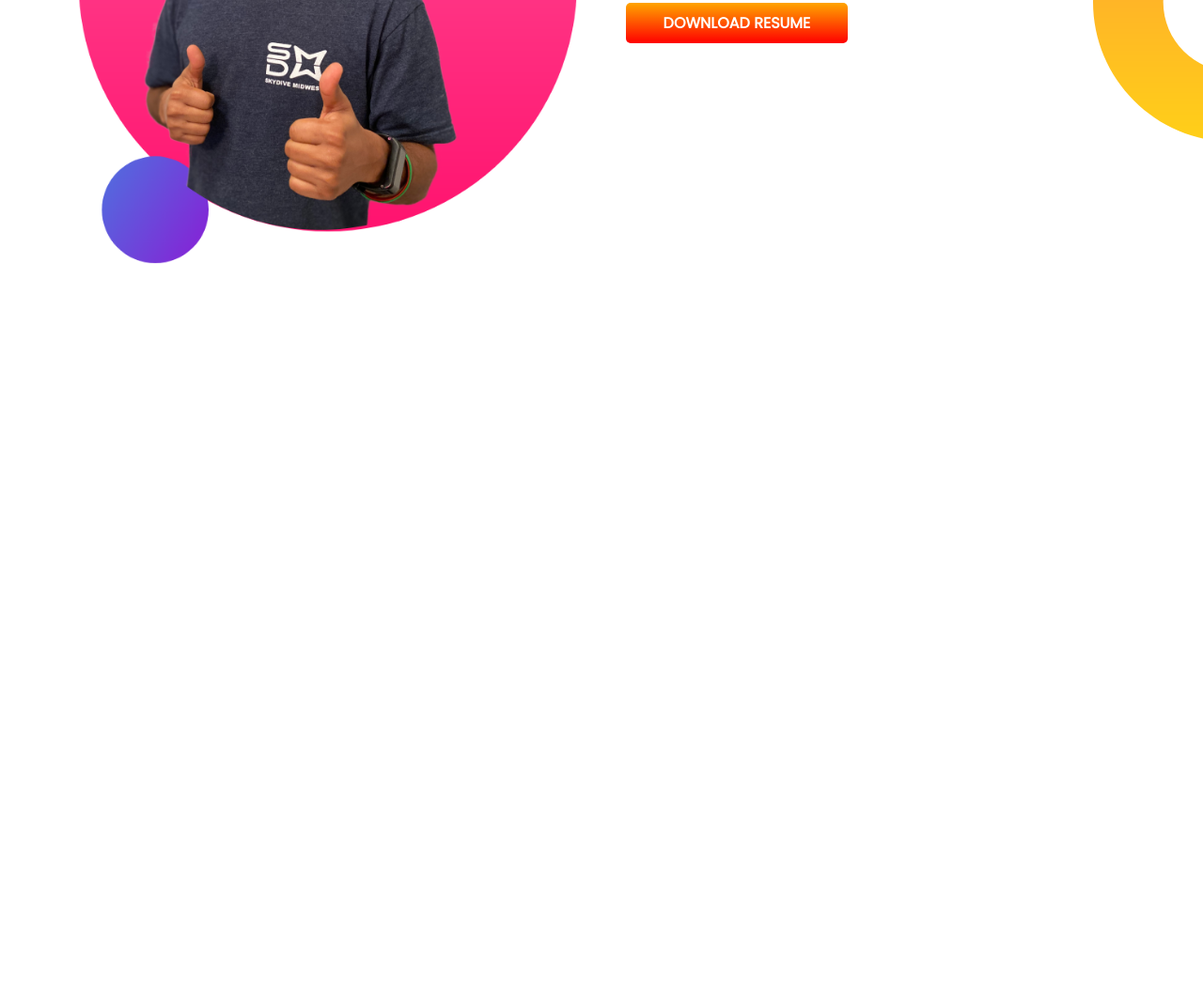
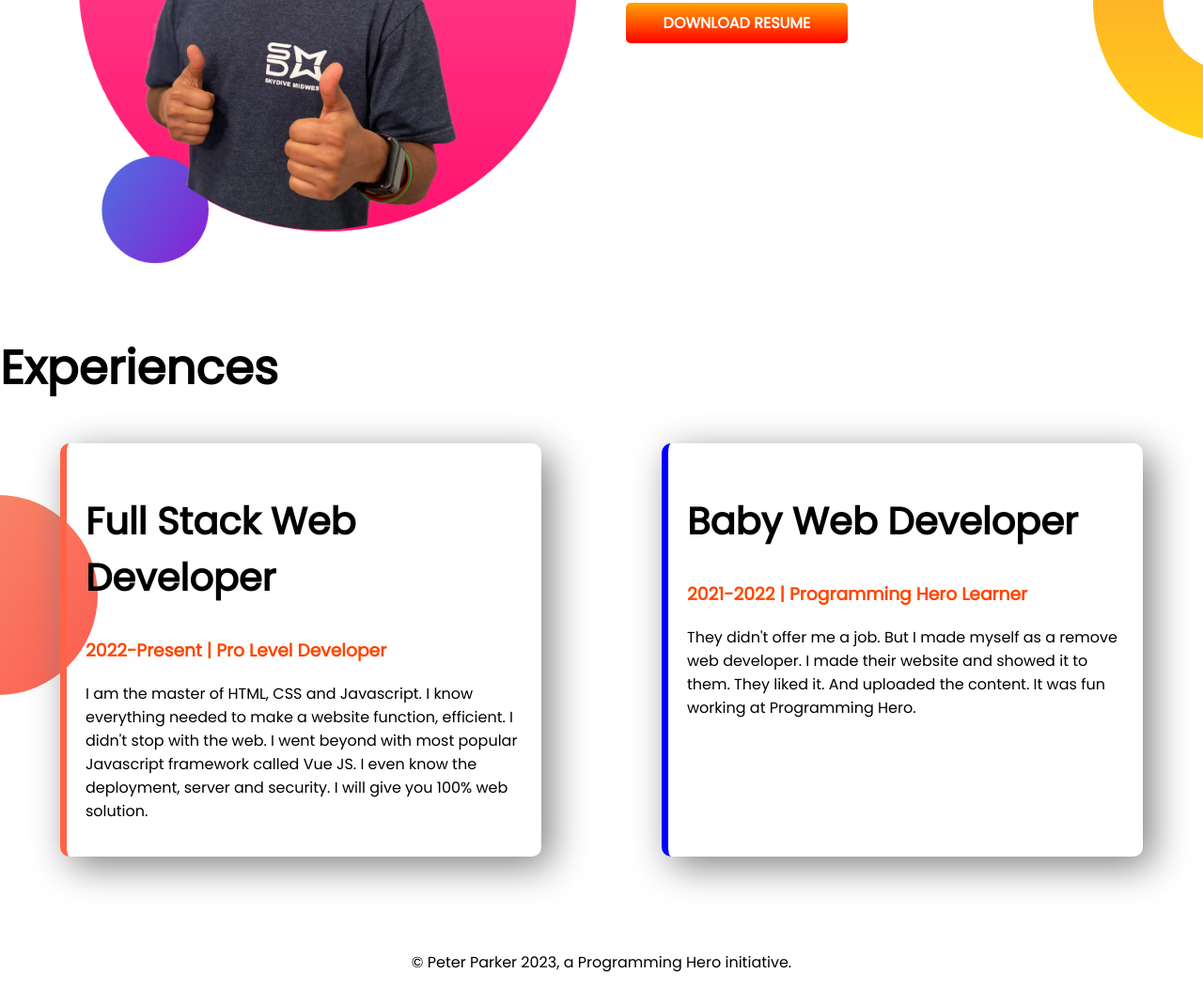
Before and after one commit to Farhanhkr/developer-portfolio-2, a plain HTML site: page index.html in a window 1280 px wide. Shown: the part 953-2006 px from the top of the page at 94% size. Before the commit the page ends 1267 px from the top, so only its background shows below. Drawn offline with Linux system fonts and the light colour scheme.

Commit message:
last part and footer added

```diff
--- a/index.html
+++ b/index.html
@@ -9,7 +9,7 @@
     <link rel="stylesheet" href="style.css">
 </head>
 <body>
-   <section class="top-banner">
+   <section class="top-banner flex">
     <div class="half-width">
         <h1>Welcome To</h1>
         <h1><span>Farhan Ahmed</span> World!</h1>
@@ -21,7 +21,7 @@
         <img src="images/jhankar.png" alt="">
     </div>
    </section>
-   <section class="dream">
+   <section class="dream flex">
     <div class="half-width">
         <img src="images/jhankar2.png" alt="">
     </div>
@@ -32,5 +32,23 @@
         <a id="hare-me" target="_blank" href="">DOWNLOAD RESUME</a>
     </div>
    </section>
+   <section class="Experiences">
+        <h1>Experiences</h1>
+        <div class="flex">
+            <div id="full-stack" class="last-part">
+                <h2>Full Stack Web Developer</h2>
+                <h3><span>2022-Present | Pro Level Developer</span></h3>
+                <p>I am the master of HTML, CSS and Javascript. I know everything needed to make a website function, efficient. I didn't stop with the web. I went beyond with most popular Javascript framework called Vue JS. I even know the deployment, server and security. I will give you 100% web solution.</p>
+            </div>
+            <div id="baby-web" class="last-part">
+                <h2>Baby Web Developer</h2>
+                <h3><span>2021-2022 | Programming Hero Learner</span></h3>
+                <p>They didn't offer me a job. But I made myself as a remove web developer. I made their website and showed it to them. They liked it. And uploaded the content. It was fun working at Programming Hero.</p>
+            </div>
+        </div>
+   </section>
 </body>
+<footer>
+    <p>© Peter Parker 2023, a Programming Hero initiative.</p>
+</footer>
 </html>
--- a/style.css
+++ b/style.css
@@ -5,7 +5,10 @@ body{
 h1{
     font-size: 50px;
 }
-section{
+h2{
+    font-size: 40px;
+}
+.flex{
     display: flex;
 }
 .half-width{
@@ -36,3 +39,26 @@ span{
     background-repeat: no-repeat;
     background-position: right;
 }
+.Experiences{
+    background-image: url(images/exp-bg.png);
+    background-repeat: no-repeat;
+    background-position: left;
+}
+.last-part{
+    width: 45%;
+    box-shadow: 10px 10px 40px gray;
+    margin-left: 5%;
+    margin-right: 5%;
+    padding: 20px;
+    border-radius: 10px;
+}
+#full-stack{
+    border-left: 7px solid tomato;
+}
+#baby-web{
+    border-left: 7px solid blue;
+}
+footer{
+    text-align: center;
+    margin-top: 100px;
+}
```
